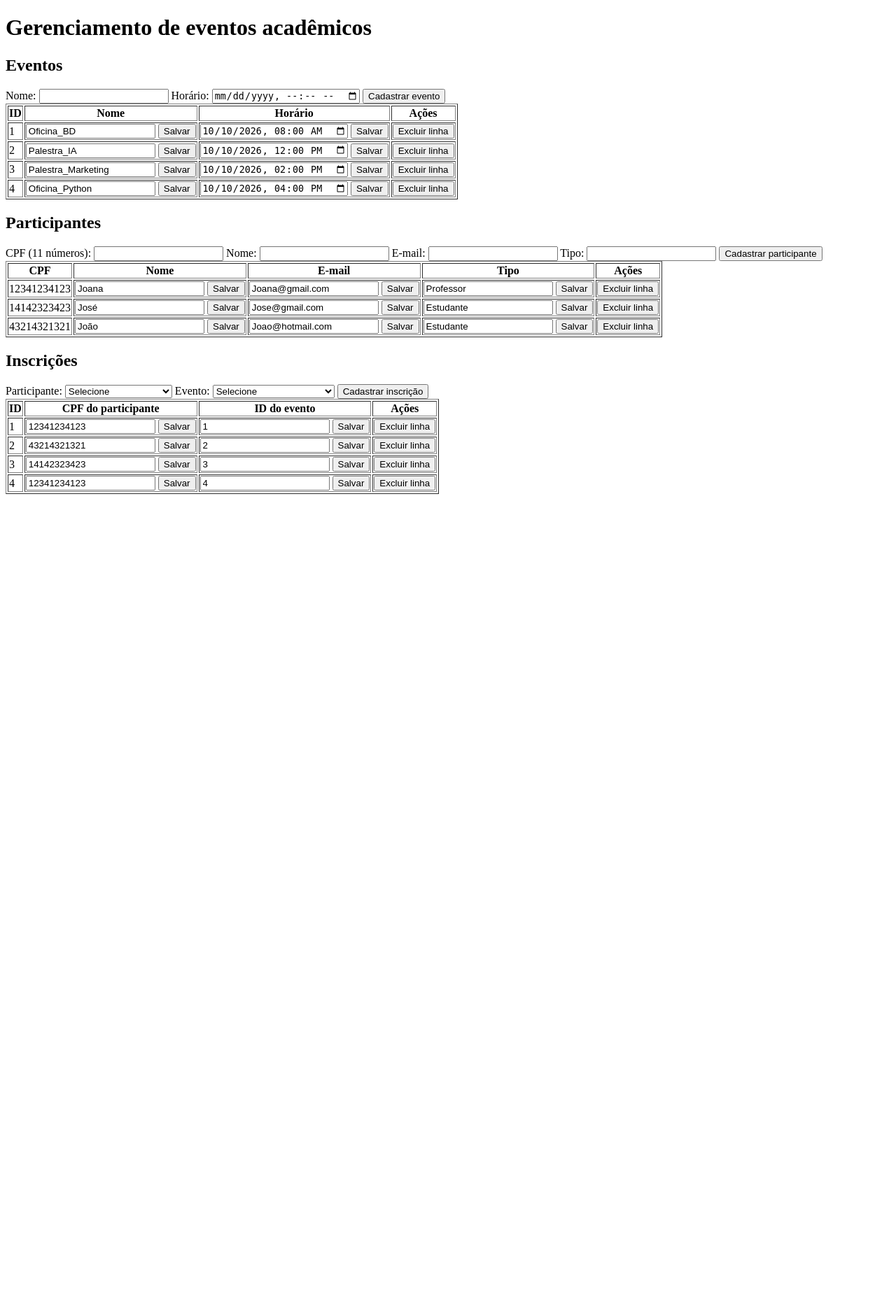
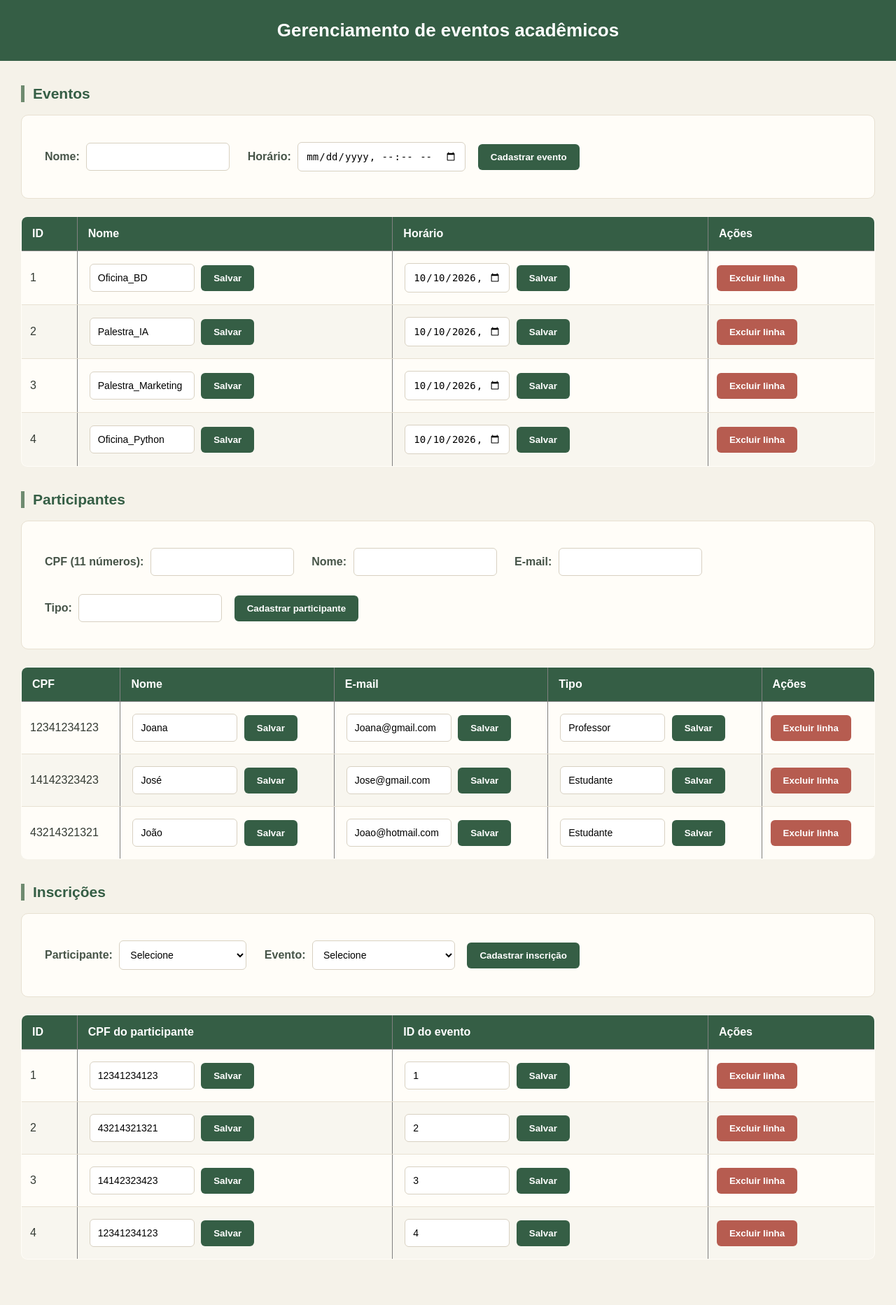
Before and after one commit to DouglasRochaTech/Gerenciamento_Eventos_Academicos, a PHP site: page / in a window 1280 px wide. Shown: the whole page at 70% size. Before the commit the page ends 706 px from the top, so only its background shows below. Run offline with PHP 8.4, Linux system fonts and the light colour scheme; data comes from the database, SQL or seed files in the repository.

Commit message:
adicionando front end e cores

```diff
--- a/index.php
+++ b/index.php
@@ -1,3 +1,4 @@
+<link rel="stylesheet" href="style.css">
 <?php
 // A conexão é carregada neste bloco para que falhas possam ser mostradas na página.
 $mensagem = '';
--- /dev/null
+++ b/style.css
@@ -0,0 +1,178 @@
+
+* {
+    box-sizing: border-box;
+}
+
+body {
+    margin: 0;
+    padding: 30px;
+    font-family: Arial, sans-serif;
+    background: #F5F2E9;
+    color: #343B34;
+}
+
+/* CABEÇALHO */
+h1 {
+    background: #355E45;
+    color: white;
+    text-align: center;
+    padding: 28px;
+    margin: -30px -30px 35px;
+    font-size: 26px;
+}
+
+/* TÍTULOS */
+h2 {
+    color: #355E45;
+    font-size: 21px;
+    margin: 30px 0 18px;
+    padding-left: 12px;
+    border-left: 5px solid #6F8B70;
+}
+
+/* FORMULÁRIOS */
+body > form {
+    background: #FFFDF8;
+    padding: 25px;
+    border: 1px solid #E8E1D2;
+    border-radius: 10px;
+    margin-bottom: 25px;
+}
+
+label {
+    display: inline-block;
+    font-weight: bold;
+    margin: 8px;
+    color: #465448;
+}
+
+/* CAMPOS */
+input, select, textarea {
+    padding: 11px;
+    margin: 5px;
+    border: 1px solid #D8D1C2;
+    border-radius: 6px;
+    background: #FFFFFF;
+    font-size: 14px;
+    outline: none;
+}
+
+input:focus, select:focus, textarea:focus {
+    border-color: #6F8B70;
+    box-shadow: 0 0 0 2px #E4EBDD;
+}
+
+/* BOTÕES */
+button, input[type="submit"] {
+    background: #355E45;
+    color: white;
+    border: none;
+    padding: 11px 18px;
+    border-radius: 6px;
+    cursor: pointer;
+    font-weight: bold;
+}
+
+button:hover, input[type="submit"]:hover {
+    background: #294C38;
+}
+
+/* BOTÃO EXCLUIR */
+form:has(input[name="acao"][value="excluir"]) button {
+    background: #B65C50;
+}
+
+form:has(input[name="acao"][value="excluir"]) button:hover {
+    background: #94453C;
+}
+
+/* TABELAS */
+body > table {
+    width: 100%;
+    background: #FFFDF8;
+    border-collapse: collapse;
+    margin-bottom: 35px;
+    border-radius: 9px;
+    overflow: hidden;
+}
+
+th {
+    background: #355E45;
+    color: white;
+    padding: 15px;
+    text-align: left;
+}
+
+td {
+    padding: 12px;
+    border-bottom: 1px solid #E8E1D2;
+}
+
+tr:nth-child(even) {
+    background: #F8F6EF;
+}
+
+tr:hover {
+    background: #EBEFE5;
+}
+
+/* LINKS */
+a {
+    color: #355E45;
+    text-decoration: none;
+    font-weight: bold;
+}
+
+a:hover {
+    text-decoration: underline;
+}
+
+/* FORMULÁRIOS NAS TABELAS */
+td form {
+    margin: 0;
+    padding: 0;
+    background: transparent;
+    border: none;
+}
+
+td input {
+    max-width: 150px;
+}
+
+/* MENSAGENS */
+body > p {
+    background: #E4EBDD;
+    color: #355E45;
+    padding: 14px;
+    border-radius: 7px;
+}
+
+/* CELULAR */
+@media (max-width: 768px) {
+    body {
+        padding: 15px;
+    }
+
+    h1 {
+        margin: -15px -15px 25px;
+        font-size: 21px;
+    }
+
+    body > form {
+        padding: 15px;
+    }
+
+    input, select {
+        width: 100%;
+        margin: 5px 0;
+    }
+
+    body > table {
+        display: block;
+        overflow-x: auto;
+    }
+
+    th, td {
+        white-space: nowrap;
+    }
+}
```
